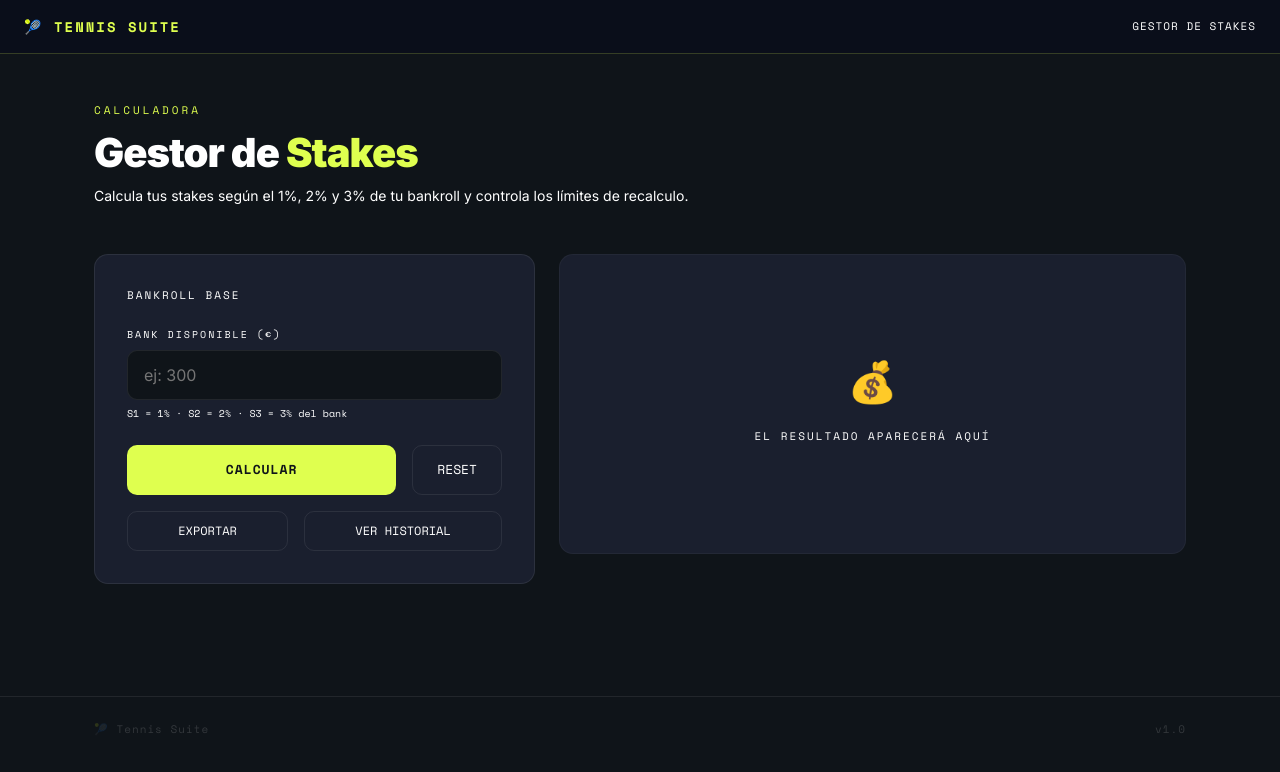
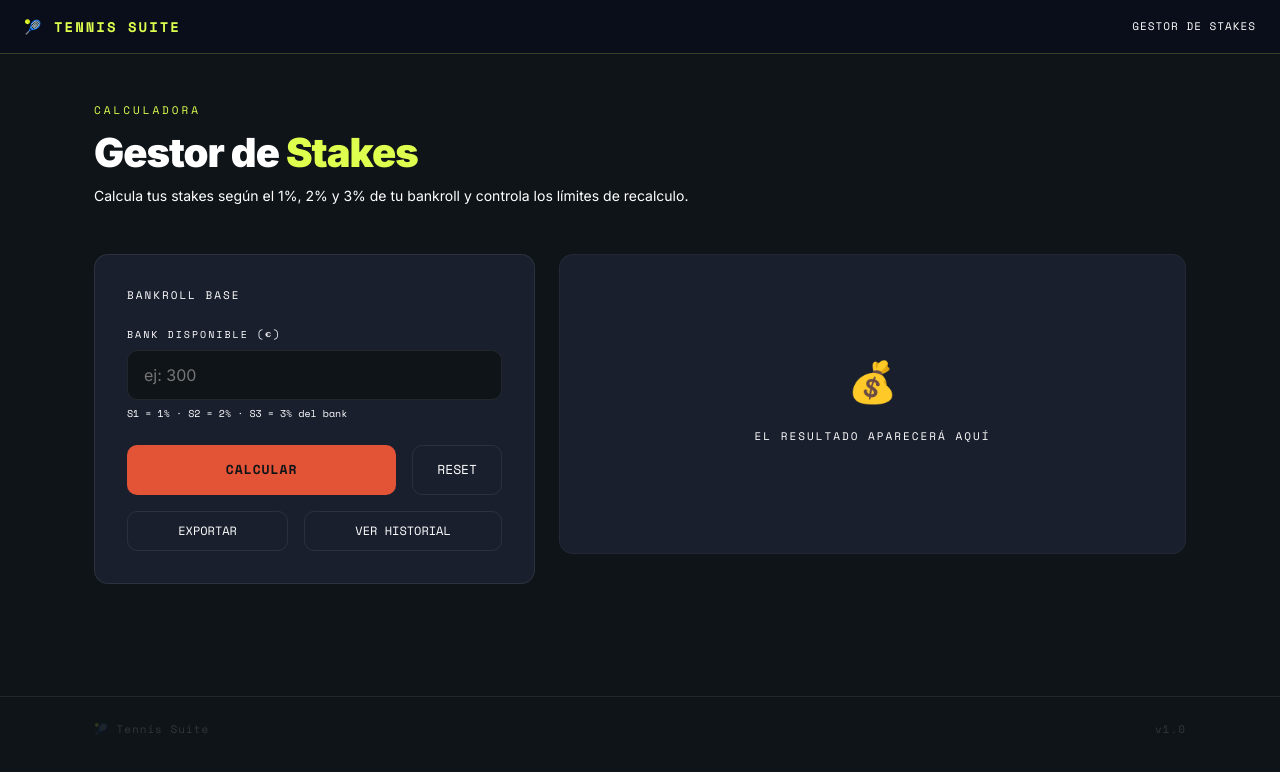
Before and after one commit to BorjaGZ/tfm-tennis-suite, a Next.js app: page /gestor-stakes in a window 1280 px wide. Shown: the top 772 px of the page. Built offline with nearby package versions, Linux system fonts and the light colour scheme.

Commit message:
feat: Cambios diseño

```diff
--- a/app/globals.css
+++ b/app/globals.css
@@ -9,7 +9,7 @@
 
   --ts-accent-lime:   #dfff4f;
   --ts-accent-green:  #4CAF50;
-  --ts-accent-red:    #ff4444;
+  --ts-accent-red:    #E35336;
 
   --ts-text-primary:  #ffffff;
   /*--ts-text-muted:    rgba(255,255,255,0.35);*/
@@ -149,7 +149,7 @@ body {
    BUTTONS
    ============================================ */
 .ts-btn-primary {
-  background: var(--ts-accent-lime);
+  background: var(--ts-accent-red);
   color: var(--ts-bg-primary);
   border: none;
   border-radius: var(--ts-radius);
```
